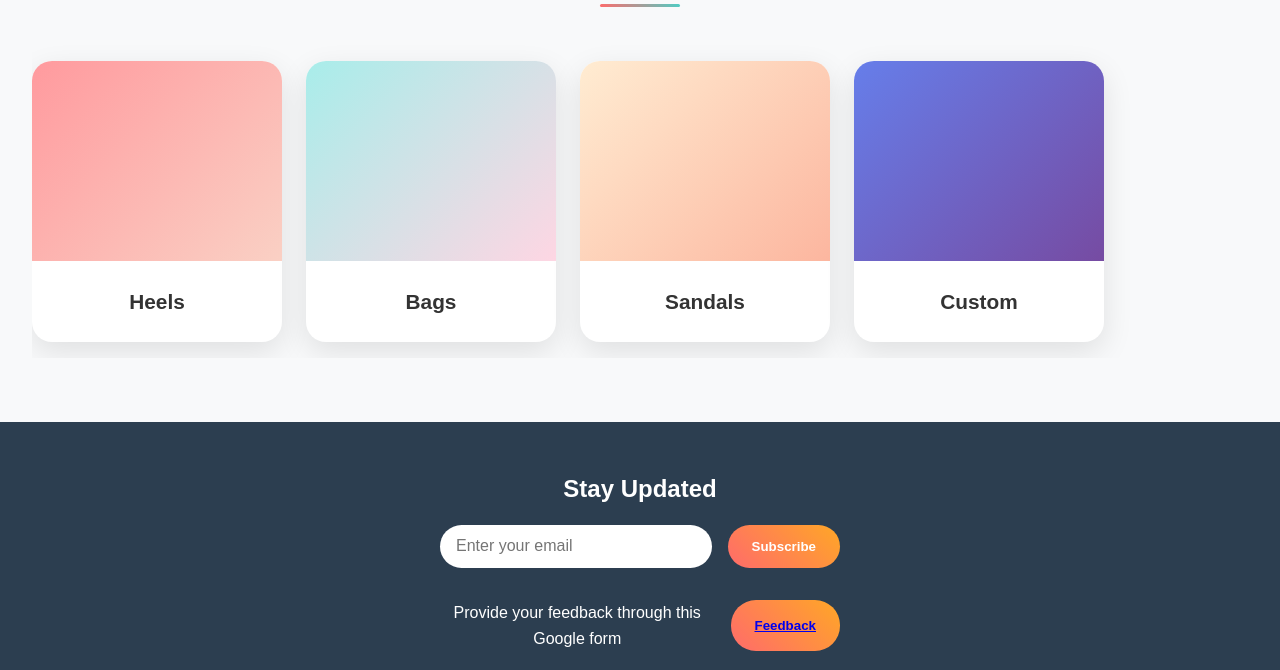
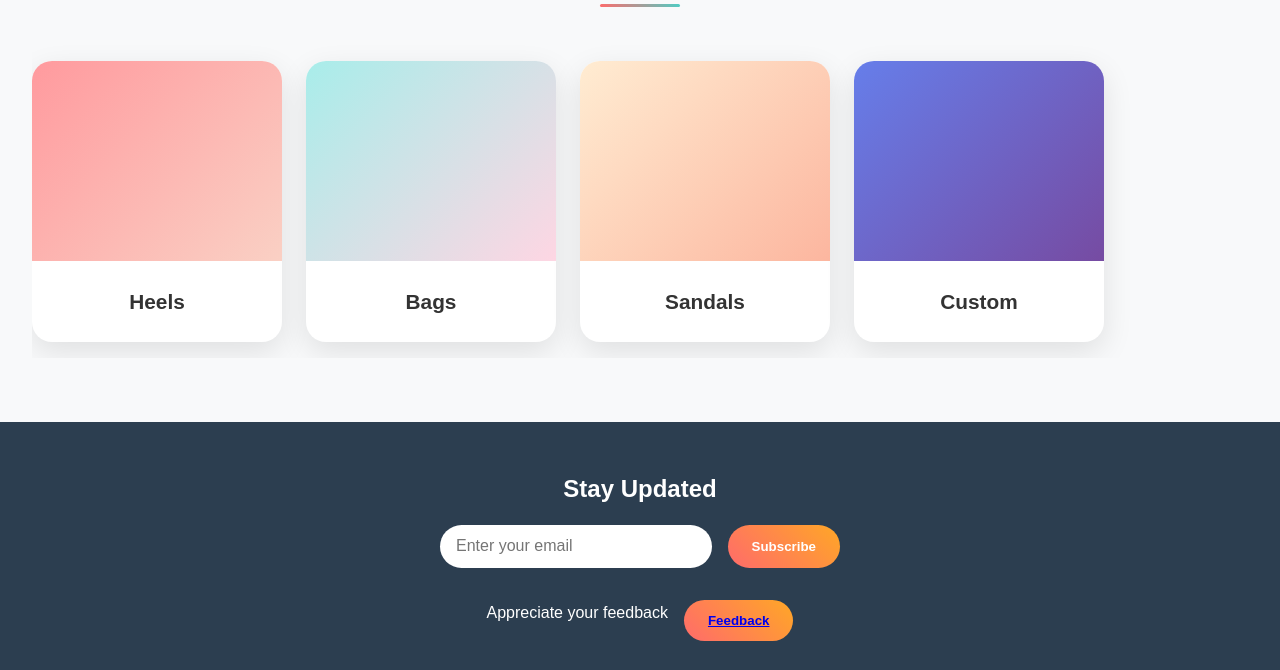
Before and after one commit to clsLawrence/assignment, a plain HTML site: page index.html in a window 1280 px wide. Shown: the part 931-1601 px from the top of the page. Drawn offline with Linux system fonts and the light colour scheme.

Commit message:
#3 commit
Minor changes - to shorten the explanation text

```diff
--- a/index.html
+++ b/index.html
@@ -65,7 +65,7 @@
             </div>
             <div class="newsletter">
                 <div class="newsletter-form">
-                    <p>Provide your feedback through this Google form</p>
+                    <p>Appreciate your feedback</p>
                     <button class="subscribe-btn"><a href="https://forms.gle/T3R3XhPvrPimnrjFA">Feedback</a></button>
                 </div>
             </div>
```
